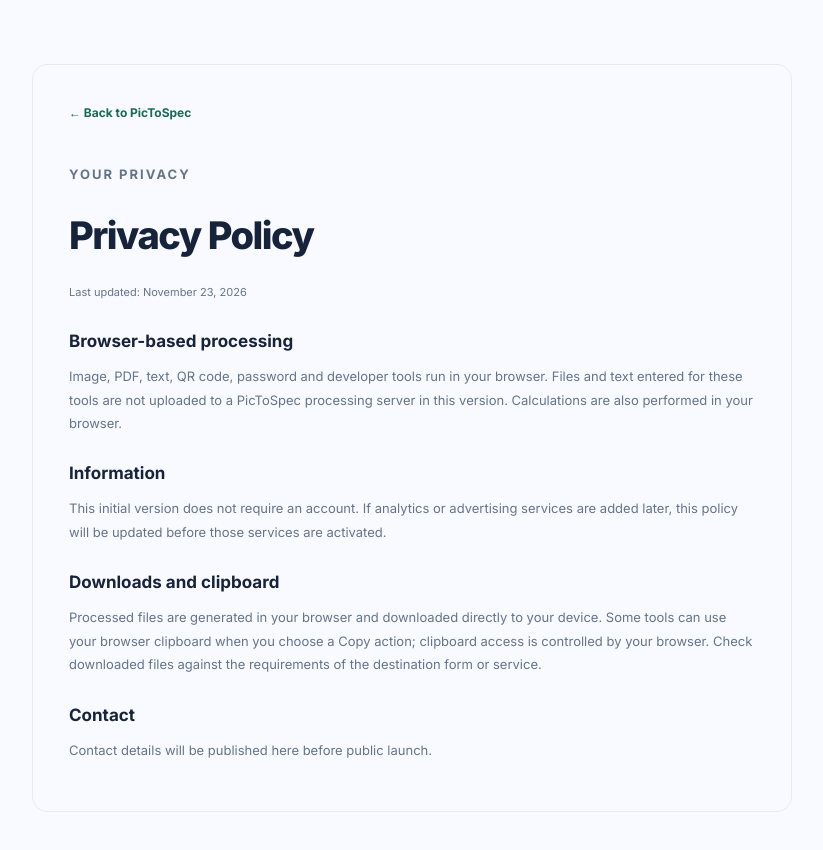
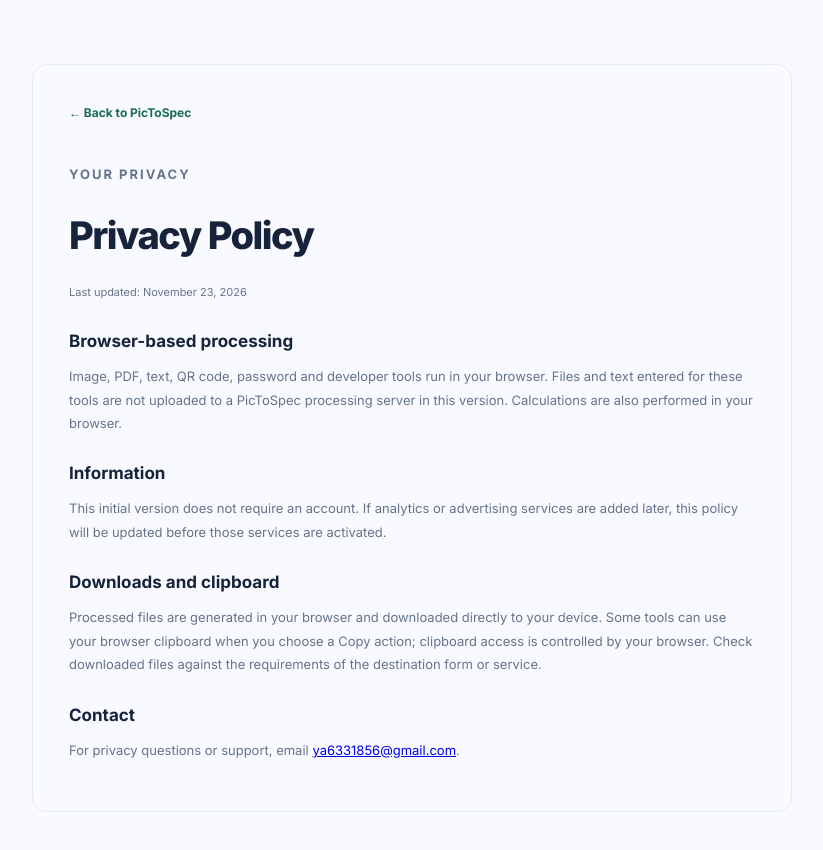
Before and after one commit to ya6331856-cpu/pic-to-spec, a Next.js app: page /privacy in a window 1280 px wide. Shown: the top 850 px of the page, without its empty margins (228-1051 px from the left). Built offline with nearby package versions, Linux system fonts and the light colour scheme.

Commit message:
Add PicToSpec privacy contact email

```diff
--- a/app/privacy/page.tsx
+++ b/app/privacy/page.tsx
@@ -1,4 +1,4 @@
 export const metadata = { title: "Privacy Policy", description: "Learn how PicToSpec handles your images and information.", alternates: { canonical: "/privacy" }, robots: { index: true, follow: true } };
 export default function PrivacyPage() {
-  return <main className="legal"><a href="/" className="back">← Back to PicToSpec</a><p className="kicker">YOUR PRIVACY</p><h1>Privacy Policy</h1><p className="updated">Last updated: November 23, 2026</p><h2>Browser-based processing</h2><p>Image, PDF, text, QR code, password and developer tools run in your browser. Files and text entered for these tools are not uploaded to a PicToSpec processing server in this version. Calculations are also performed in your browser.</p><h2>Information</h2><p>This initial version does not require an account. If analytics or advertising services are added later, this policy will be updated before those services are activated.</p><h2>Downloads and clipboard</h2><p>Processed files are generated in your browser and downloaded directly to your device. Some tools can use your browser clipboard when you choose a Copy action; clipboard access is controlled by your browser. Check downloaded files against the requirements of the destination form or service.</p><h2>Contact</h2><p>Contact details will be published here before public launch.</p></main>;
+  return <main className="legal"><a href="/" className="back">← Back to PicToSpec</a><p className="kicker">YOUR PRIVACY</p><h1>Privacy Policy</h1><p className="updated">Last updated: November 23, 2026</p><h2>Browser-based processing</h2><p>Image, PDF, text, QR code, password and developer tools run in your browser. Files and text entered for these tools are not uploaded to a PicToSpec processing server in this version. Calculations are also performed in your browser.</p><h2>Information</h2><p>This initial version does not require an account. If analytics or advertising services are added later, this policy will be updated before those services are activated.</p><h2>Downloads and clipboard</h2><p>Processed files are generated in your browser and downloaded directly to your device. Some tools can use your browser clipboard when you choose a Copy action; clipboard access is controlled by your browser. Check downloaded files against the requirements of the destination form or service.</p><h2>Contact</h2><p>For privacy questions or support, email <a href="mailto:ya6331856@gmail.com">ya6331856@gmail.com</a>.</p></main>;
 }
```
